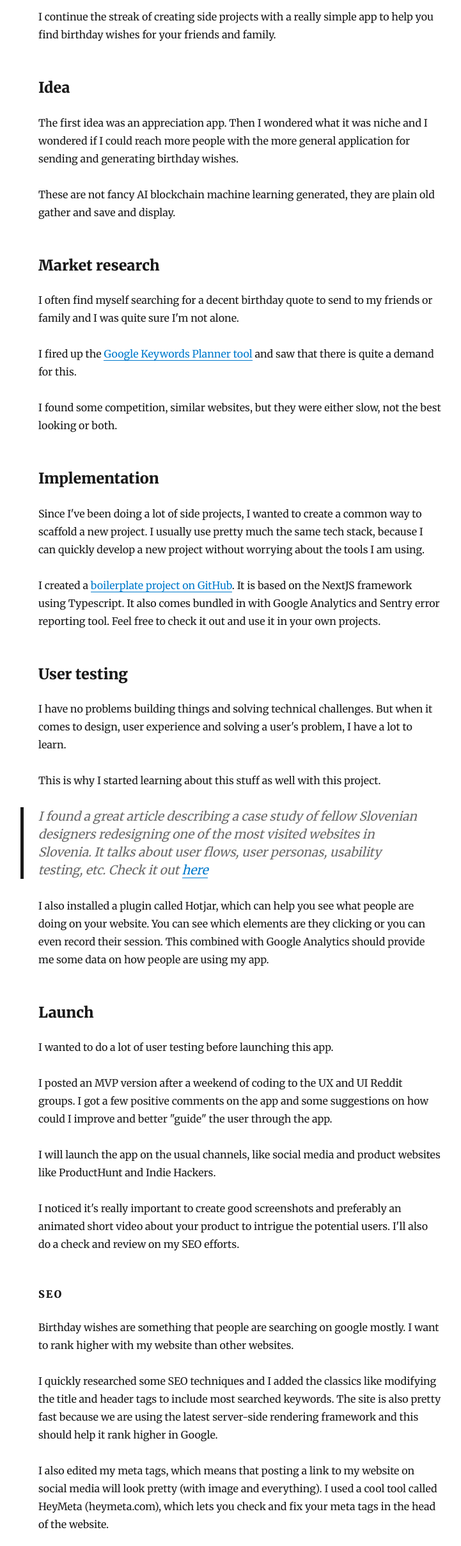
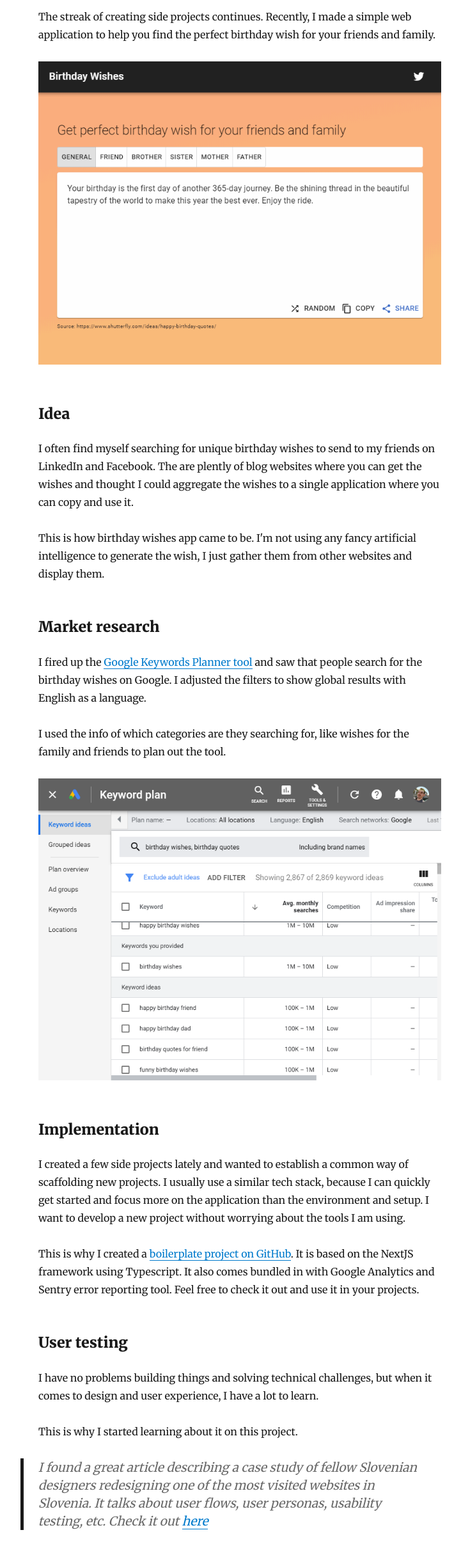
Before and after one commit to jamzi/devhealth, a Gatsby site: page /birthday-wishes/ in a window 1280 px wide. Shown: the part 258-2675 px from the top of the page at 64% size, without its empty margins (265-986 px from the left). Built offline with nearby package versions, Linux system fonts and the light colour scheme; Gatsby itself is replaced by a stand-in of ours; some packages are replaced by stand-ins of ours.

Commit message:
first check

```diff
--- a/content/blog/birthday-wishes/index.md
+++ b/content/blog/birthday-wishes/index.md
@@ -1,46 +1,48 @@
 ---
 title: Birthday wishes app
 date: "2019-12-15T22:12:03.284Z"
-description: Side project lalala TODO
+description: Get the best birthday wish for your family and friends.
 ---
 
-I continue the streak of creating side projects with a really simple app to help you find birthday wishes for your friends and family.
+The streak of creating side projects continues. Recently, I made a simple web application to help you find the perfect birthday wish for your friends and family.
+
+![Screencast](./screencast.gif)
 
 ### Idea
 
-The first idea was an appreciation app. Then I wondered what it was niche and I wondered if I could reach more people with the more general application for sending and generating birthday wishes.
+I often find myself searching for unique birthday wishes to send to my friends on LinkedIn and Facebook. The are plently of blog websites where you can get the wishes and thought I could aggregate the wishes to a single application where you can copy and use it.
 
-These are not fancy AI blockchain machine learning generated, they are plain old gather and save and display.
+This is how birthday wishes app came to be. I'm not using any fancy artificial intelligence to generate the wish, I just gather them from other websites and display them.
 
 ### Market research
 
-I often find myself searching for a decent birthday quote to send to my friends or family and I was quite sure I'm not alone.
+I fired up the [Google Keywords Planner tool](https://ads.google.com/home/tools/keyword-planner/) and saw that people search for the birthday wishes on Google. I adjusted the filters to show global results with English as a language.
 
-I fired up the [Google Keywords Planner tool](https://ads.google.com/home/tools/keyword-planner/) and saw that there is quite a demand for this.
+I used the info of which categories are they searching for, like wishes for the family and friends to plan out the tool.
 
-I found some competition, similar websites, but they were either slow, not the best looking or both.
+![Keyword Plan](./keyword-plan.png)
 
 ### Implementation
 
-Since I've been doing a lot of side projects, I wanted to create a common way to scaffold a new project. I usually use pretty much the same tech stack, because I can quickly develop a new project without worrying about the tools I am using.
+I created a few side projects lately and wanted to establish a common way of scaffolding new projects. I usually use a similar tech stack, because I can quickly get started and focus more on the application than the environment and setup. I want to develop a new project without worrying about the tools I am using.
 
-I created a [boilerplate project on GitHub](https://github.com/jamzi/nextjs-boilerplate). It is based on the NextJS framework using Typescript. It also comes bundled in with Google Analytics and Sentry error reporting tool. Feel free to check it out and use it in your own projects.
+This is why I created a [boilerplate project on GitHub](https://github.com/jamzi/nextjs-boilerplate). It is based on the NextJS framework using Typescript. It also comes bundled in with Google Analytics and Sentry error reporting tool. Feel free to check it out and use it in your projects.
 
 ### User testing
 
-I have no problems building things and solving technical challenges. But when it comes to design, user experience and solving a user's problem, I have a lot to learn.
+I have no problems building things and solving technical challenges, but when it comes to design and user experience, I have a lot to learn.
 
-This is why I started learning about this stuff as well with this project.
+This is why I started learning about it on this project.
 
 > I found a great article describing a case study of fellow Slovenian designers redesigning one of the most visited websites in Slovenia. It talks about user flows, user personas, usability testing, etc. Check it out [here](https://klemenselakovic.com/partis-klemen-selakovic)
 
-I also installed a plugin called Hotjar, which can help you see what people are doing on your website. You can see which elements are they clicking or you can even record their session. This combined with Google Analytics should provide me some data on how people are using my app.
+To get some insights on how are the users using the app, I installed a plugin called Hotjar. It shows a heatmap of where are the users clicking on the website. You can see which elements are they clicking or you can even record their session. This combined with Google Analytics should provide me some data on how people are using my app.
+
+![Hotjar](./hotjar.png)
 
 ### Launch
 
-I wanted to do a lot of user testing before launching this app.
-
-I posted an MVP version after a weekend of coding to the UX and UI Reddit groups. I got a few positive comments on the app and some suggestions on how could I improve and better "guide" the user through the app.
+I wanted to get a lot of user feedback before launching this app, so I posted an MVP version after a weekend of coding to the UX and UI Reddit groups. I got a few positive comments on the app and some suggestions on how could I improve and better "guide" the user through the app.
 
 I will launch the app on the usual channels, like social media and product websites like ProductHunt and Indie Hackers.
 
@@ -48,14 +50,20 @@ I noticed it's really important to create good screenshots and preferably an ani
 
 #### SEO
 
-Birthday wishes are something that people are searching on google mostly. I want to rank higher with my website than other websites.
+People are searching for birthday wishes on Google. This is why I want to rank higher with my website for key search terms like "birthday wish", "birthday quotes" and specific terms such as "birtday wishes for brother" .
 
-I quickly researched some SEO techniques and I added the classics like modifying the title and header tags to include most searched keywords. The site is also pretty fast because we are using the latest server-side rendering framework and this should help it rank higher in Google.
+I quickly researched some SEO techniques and I added the classics like modifying the title and header tags to include most searched keywords. The site is also pretty fast because we are using the latest server-side rendering framework and this should help it rank higher.
 
-I also edited my meta tags, which means that posting a link to my website on social media will look pretty (with image and everything). I used a cool tool called HeyMeta (heymeta.com), which lets you check and fix your meta tags in the head of the website.
+I also edited my meta tags, which means that posting a link to my website on social media will look pretty (with image and everything). I used a cool tool called [HeyMeta](heymeta.com), which lets you check and fix your meta tags in the head of the website.
+
+![Unfurled](./unfurled.png)
 
 ### Overview
 
-Currently, I just want to provide value with my app and help people find cool and unique birthday wishes.
+With the birthday wishes app, I want to provide value and help people find cool and unique birthday wishes.
 
-If I provide enough value, people will come and we can later think about monetization options. These could be connecting with buying gifts, providing personalization options to birthday wishes or similar. If the page receives a lot of traffic, putting a reasonable amount of ads could be a possibility as well.
+If I succeed at it, people will visit the page and we can think about monetization options later.
+
+These could be providing personalization options to birthday wishes or connecting users with referrals to gift websites. If the page receives a lot of traffic, putting some ads on the page could be a possibility as well.
+
+Check out the page at https://birthdaywishes.app/.
```
Also changed, not shown: content/blog/birthday-wishes/hotjar.png (added), content/blog/birthday-wishes/keyword-plan.png (added), content/blog/birthday-wishes/screencast.gif (added), content/blog/birthday-wishes/unfurled.png (added).
